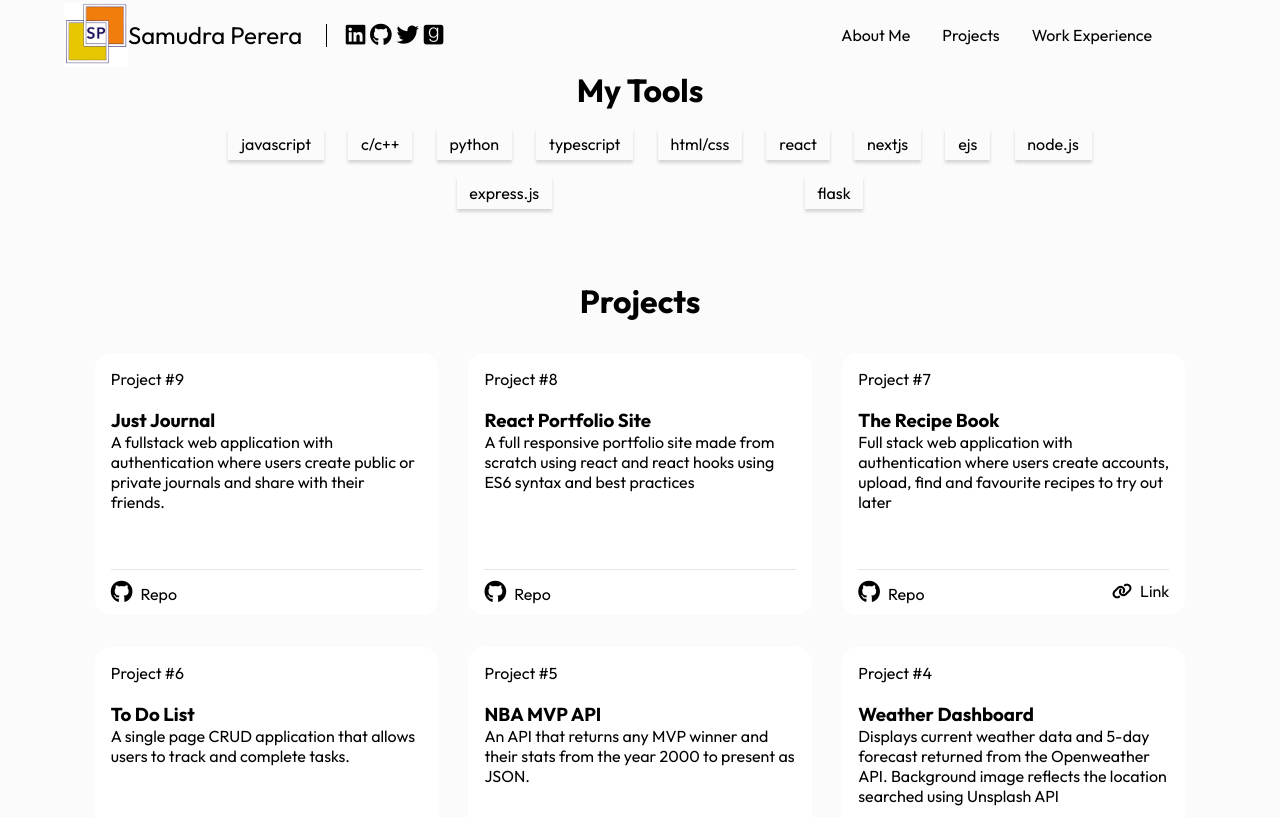
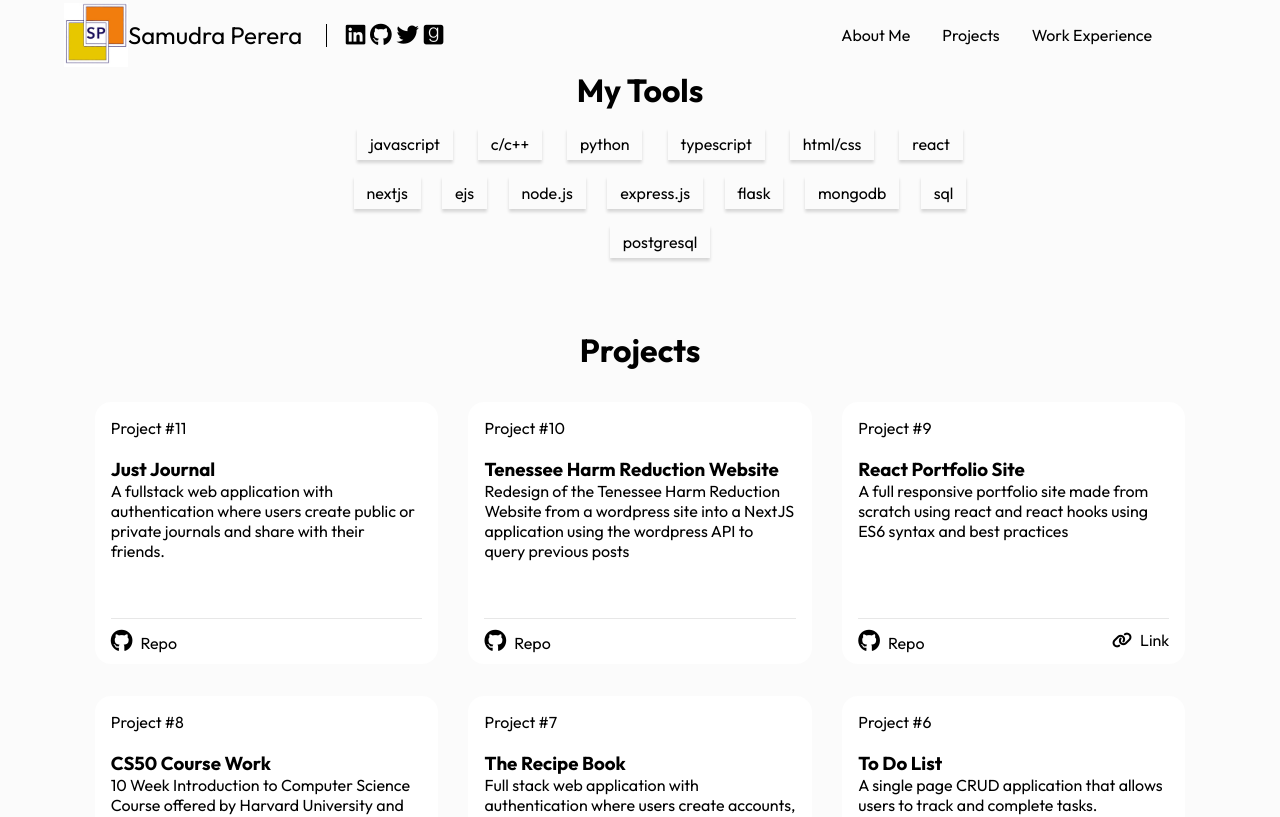
Before and after one commit to samudra-perera/React-Portfolio-Site, a React (Create React App) app in the folder portfolio-site/: page /projects in a window 1280 px wide. Shown: the top 817 px of the page. Built offline with nearby package versions, Linux system fonts and the light colour scheme.

Commit message:
Completing styling and responsive layout, final styling portion and information to add before pushing to github

```diff
--- a/portfolio-site/src/components/about-me/about-me.css
+++ b/portfolio-site/src/components/about-me/about-me.css
@@ -1,10 +1,10 @@
 .aboutMe-container {
     background: #fbfbfb;
-    width: 100vw;
+    width: 70vw;
     margin: 0 auto;
     display: flex;
     flex-direction: column;
-    padding: 2em 4em 0em 0em;
+    padding: 2em 0em;
 }
 
 h1.aboutMe-header {
@@ -19,7 +19,7 @@ h1.aboutMe-header {
 
 @media screen and (max-width: 1400px) {
     .aboutMe-container {
-        width: 100vw
+        width: 60vw
     }
 }
 
--- a/portfolio-site/src/components/landing/landing.css
+++ b/portfolio-site/src/components/landing/landing.css
@@ -1,6 +1,6 @@
 .landing-container {
     background-color: #FDD93D;
-    width: 90vw;
+    width: 70vw;
     margin: 0 auto;
     display: flex;
 }
@@ -64,7 +64,7 @@ h1.landing-title {
 
 @media screen and (max-width: 1400px) {
     .landing-container {
-        width: 90vw
+        width: 80vw
     }
 }
 
--- a/portfolio-site/src/components/my-skills/NewSkills.jsx
+++ b/portfolio-site/src/components/my-skills/NewSkills.jsx
@@ -19,6 +19,9 @@ const NewSkills = () => {
       "Node.js",
       "Express.js",
       "Flask",
+      'MongoDB',
+      'SQL',
+      'PostgreSQL'
     ],
   });
 
--- a/portfolio-site/src/components/my-skills/skills.css
+++ b/portfolio-site/src/components/my-skills/skills.css
@@ -42,7 +42,7 @@ h1.skills-header {
 ul.skills-list {
     list-style: none;
     display: flex;
-    width: 70vw;
+    width: 50vw;
     margin: 0 auto;
     justify-content: space-evenly;
     flex-wrap: wrap;
@@ -51,6 +51,12 @@ ul.skills-list {
 @media screen and (max-width: 1400px) {
     .skillsContainer {
         width: 90vw
+    }
+}
+
+@media screen and (max-width: 1000px) {
+    .ul.skills-list {
+        width: 60vw
     }
 }
 
--- a/portfolio-site/src/components/nav/nav.css
+++ b/portfolio-site/src/components/nav/nav.css
@@ -1,7 +1,7 @@
 .navContainer {
     display: flex;
     height: 70px;
-    width: 100vw;
+    width: 70vw;
     margin: 0 auto;
     background: #fbfbfb;
     padding: 0em 2em 0em 2em;
@@ -86,7 +86,6 @@ span.nameTitle {
     position: sticky;
     top: 0;
     z-index: 100;
-    width: 100vw;
 }
 
 .nav-right-anchor-container a {
--- a/portfolio-site/src/components/projects/ProjCard.jsx
+++ b/portfolio-site/src/components/projects/ProjCard.jsx
@@ -1,16 +1,16 @@
 import React from "react";
-import { Link } from "react-router-dom";
+// import { Link } from "react-router-dom";
 
 const ProjCard = (props) => {
-  const { projectNumber, title, description, github, hostedLink, param } = props;
+  const { projectNumber, title, description, github, hostedLink } = props;
   return (
     <div className="card-container">
       <div className="card-main-info">
         <span className="card-proj-number">Project #{projectNumber}</span>
-        <Link to={`/projects/${param}`}>
+        {/* <Link to={`/projects/${param}`}> */}
           <h3 className="card-header">{title}</h3>
           <p className="card-para">{description}</p>
-        </Link>
+        {/* </Link> */}
       </div>
       <div className="card-footer">
         <a className="card-github" href={github}>
--- a/portfolio-site/src/components/projects/project-info.js
+++ b/portfolio-site/src/components/projects/project-info.js
@@ -1,22 +1,42 @@
 const projectList = [
     {
-        projectNumber: '9',
+        projectNumber: '11',
         title: 'Just Journal',
         description: 'A fullstack web application with authentication where users create public or private journals and share with their friends.',
-        github: 'https://github.com/samudra-perera/Journal-App-Full-Stack',
+        github: 'https://github.com/samudra-perera/JustJournal',
         hostedLink: null,
-        stack: ['React', 'Node.js', 'Express', 'Mongodb', 'Javascript'],
+        stack: ['React', 'Node.js', 'Express.js', 'MongoDB', 'Javascript'],
         param: 'journal'
     },
 
     {
-        projectNumber: '8',
+        projectNumber: '10',
+        title: 'Tenessee Harm Reduction Website',
+        description: 'Redesign of the Tenessee Harm Reduction Website from a wordpress site into a NextJS application using the wordpress API to query previous posts',
+        github: 'https://github.com/samudra-perera/JustJournal',
+        hostedLink: null,
+        stack: ['React', 'NextJS'],
+        param: 'journal'
+    },
+
+    {
+        projectNumber: '9',
         title: 'React Portfolio Site',
         description: 'A full responsive portfolio site made from scratch using react and react hooks using ES6 syntax and best practices',
-        github: 'https://github.com/samudra-perera/React-Portfolio-Site/tree/main/portfolio-site',
-        hostedLink: null,
+        github: 'https://github.com/samudra-perera/samudra-perera.github.io/tree/main/portfolio-site',
+        hostedLink: 'https://samudra-perera.github.io/',
         stack: ['React', 'Javascript'],
         param: 'portfolio'
+    },
+
+    {
+        projectNumber: '8',
+        title: 'CS50 Course Work',
+        description: '10 Week Introduction to Computer Science Course offered by Harvard University and all the completed projects',
+        github: 'https://github.com/samudra-perera/cs50-course-work',
+        hostedLink: null,
+        stack: ['C/C++', 'Python', 'SQL', 'HTML/CSS', 'Javascript', 'Flask'],
+        param: 'CS50'
     },
 
     {
@@ -24,8 +44,8 @@ const projectList = [
         title: 'The Recipe Book',
         description: 'Full stack web application with authentication where users create accounts, upload, find and favourite recipes to try out later',
         github: 'https://github.com/samudra-perera/The-Recipe-Book',
-        hostedLink: 'google.com',
-        stack: ['HTML/CSS', 'Javascript', 'Node.js', 'Mongodb', 'EJS', 'Express', 'Javascript'],
+        hostedLink: null,
+        stack: ['HTML/CSS', 'Javascript', 'Node.js', 'MongoDB', 'EJS', 'Express.js', 'Javascript'],
         param: 'recipe'
     },
 
@@ -35,7 +55,7 @@ const projectList = [
         description: 'A single page CRUD application that allows users to track and complete tasks.',
         github: 'https://github.com/samudra-perera/To-Do-LIst-CRUD-App',
         hostedLink: null,
-        stack: ['HTML/CSS', 'Javascript', 'Node.js', 'Mongodb', 'EJS', 'Express', 'Javascript'],
+        stack: ['HTML/CSS', 'Javascript', 'Node.js', 'MongoDB', 'EJS', 'Express.js', 'Javascript'],
         param: 'todo'
     },
 
@@ -45,7 +65,7 @@ const projectList = [
         description: 'An API that returns any MVP winner and their stats from the year 2000 to present as JSON.',
         github: 'https://github.com/samudra-perera/Example-Server-BBall-Heroku',
         hostedLink: 'https://basketball-api-100devs.herokuapp.com/',
-        stack: ['HTML/CSS', 'Javascript', 'Node.js'],
+        stack: ['HTML/CSS', 'Javascript', 'Node.js', 'Express.js'],
         param: 'nba'
     },
 
--- a/portfolio-site/src/components/work-card/WorkCard.css
+++ b/portfolio-site/src/components/work-card/WorkCard.css
@@ -34,6 +34,7 @@ img.work-card-img {
     flex-wrap: wrap;
     justify-content: space-evenly;
     align-content: flex-start;
+    width: 90vw;
 }
 
 h1.job-title {
@@ -54,3 +55,28 @@ p.work-experience {
 p.work-summary {
     margin-bottom: 1em;
 }
+
+@media screen and (max-width: 1350px) {
+    .resume-container {
+        width: 90vw
+    }
+}
+
+@media screen and (max-width: 1050px) {
+    .work-card-out, .work-card-in {
+        width: 320px;
+        height: 340px;
+        font-size: 90%;
+    }
+
+    .img.work-card-img {
+        width: 8em;
+        height: 8em;
+        padding-bottom: .8em;
+    }
+
+    p.work-summary {
+        margin-bottom: .8em;
+    }
+
+}
--- a/portfolio-site/src/components/work-card/WorkCard.jsx
+++ b/portfolio-site/src/components/work-card/WorkCard.jsx
@@ -6,7 +6,6 @@ const WorkCard = (props) => {
   //The state for the mouse hover
   const [isHovering, setIsHovering] = useState(false);
   const {
-    id,
     companyName,
     jobTitle,
     location,
```
